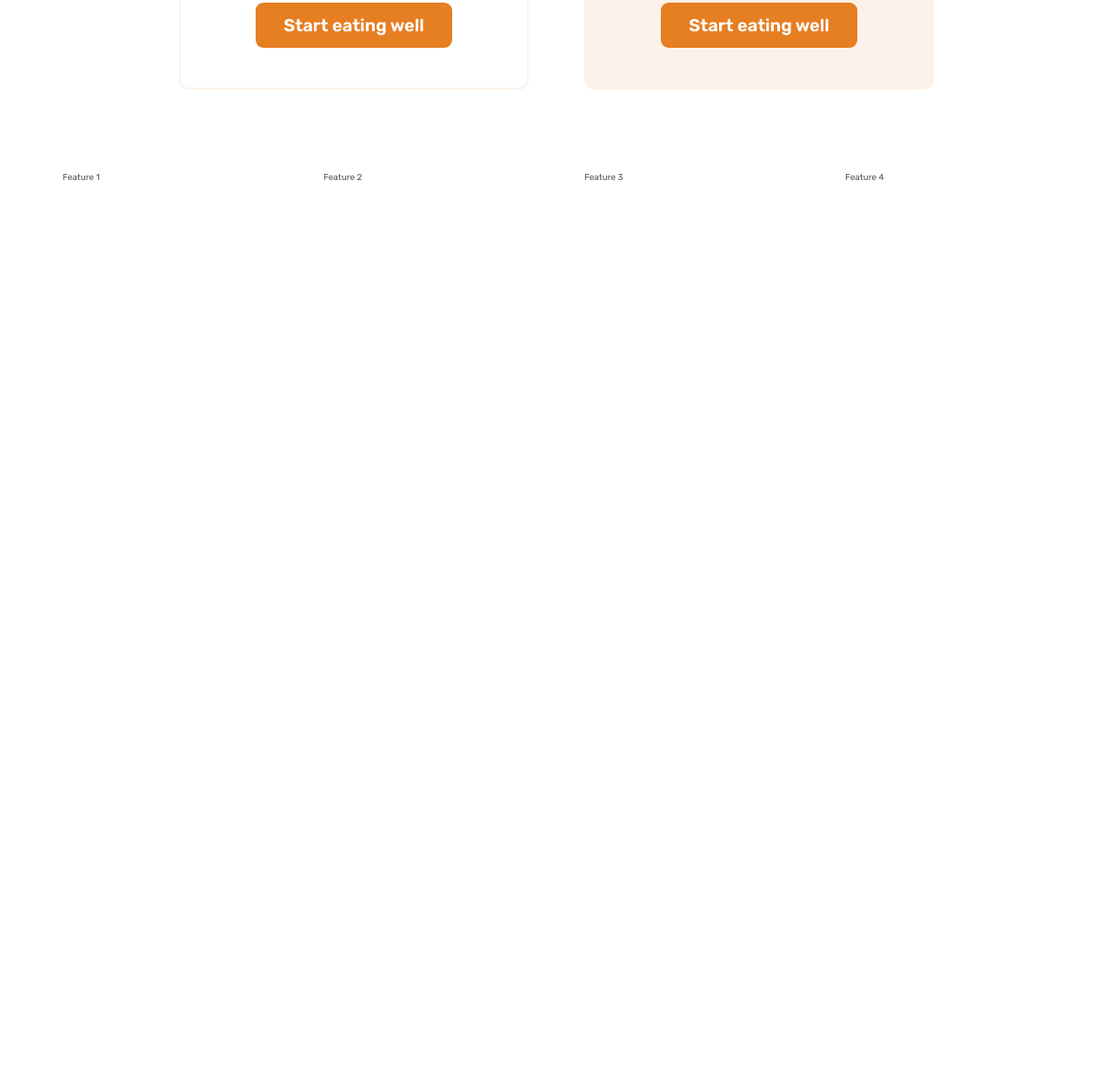
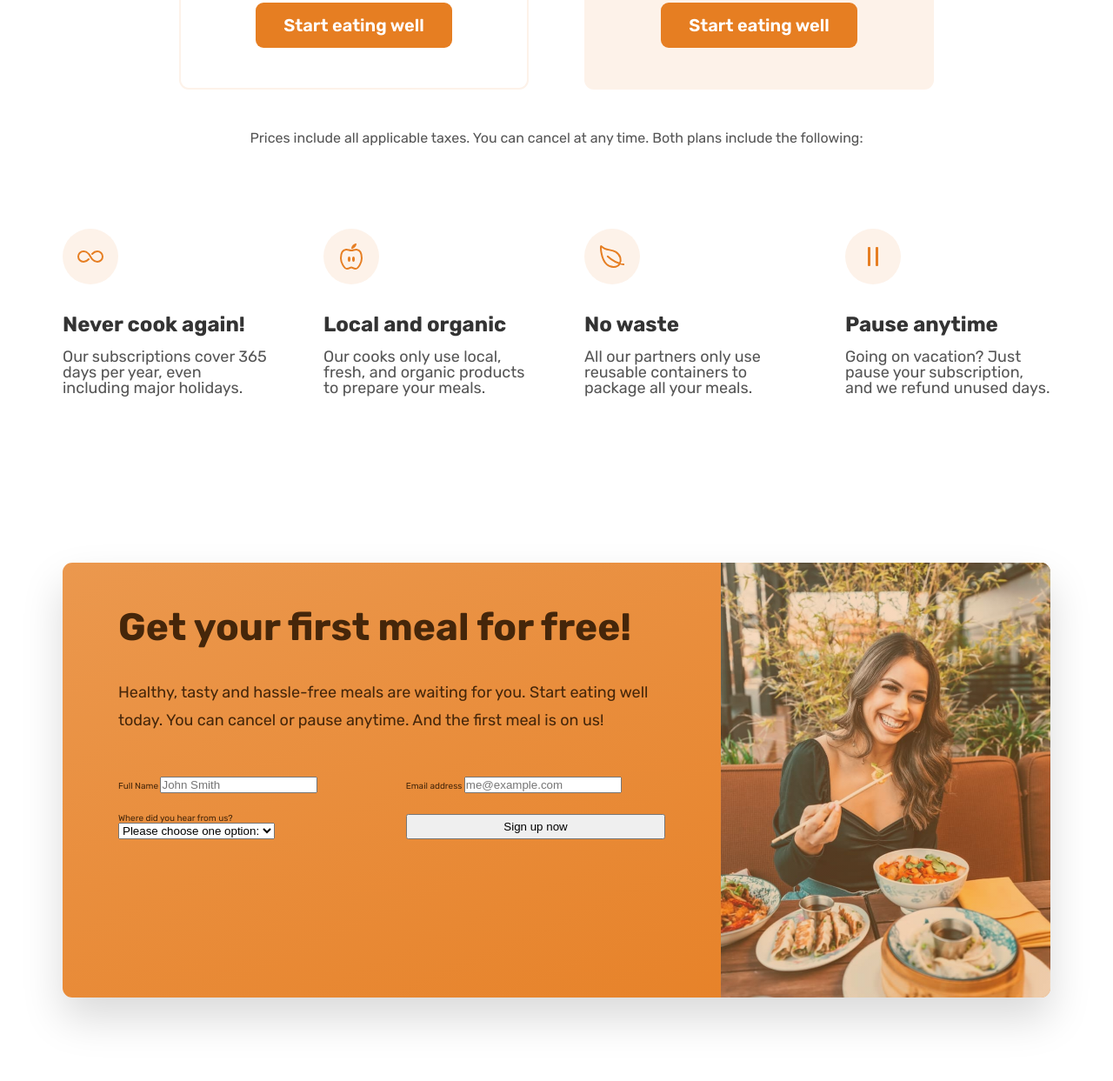
Before and after one commit to edicitaku/Omniford-Desktop-project, a plain HTML site: page index.html in a window 1280 px wide. Shown: the part 5407-6650 px from the top of the page at 87% size. Before the commit the page ends 5712 px from the top, so only its background shows below. Drawn offline with nearby package versions, Linux system fonts and the light colour scheme.

Commit message:
Finished Features section, Started CTA section

```diff
--- a/css/general.css
+++ b/css/general.css
@@ -26,6 +26,7 @@ Paragraph default: 1.6
 - Tints:
 #fdf2e9
 #fae5d3
+#eb984e
 
 - Shades: #cf711f
 - Accents:
@@ -36,6 +37,8 @@ Paragraph default: 1.6
 #333
 
 --- 05 SHADOWS
+
+box-shadow: 0 2.4rem 4.8rem rgba(0, 0, 0, 0.075);
 
 --- 06 BORDER-RADIUS
 
--- a/css/style.css
+++ b/css/style.css
@@ -435,3 +435,84 @@
     text-align: center;
     margin-top: 4.8rem;
 }
+
+.plan-details {
+    font-size: 1.6rem;
+    line-height: 1.6rem;
+    text-align: center;
+}
+
+.feature-icon {
+    color: #e67e22;
+    height: 3.2rem;
+    width: 3.2rem;
+    background-color: #fdf2e9;
+    margin-bottom: 3.2rem;
+    padding: 1.6rem;
+    border-radius: 50%;
+}
+
+.feature-title {
+    font-size: 2.4rem;
+    color: #333;
+    font-weight: 700;
+    margin-bottom: 1.6rem;
+}
+
+.feature-text {
+    font-size: 1.8rem;
+    line-height: 1.8rem;
+}
+
+/**************************************/
+/* CTA SECTION */
+/**************************************/
+
+.section-cta {
+    padding: 9.6rem 0;
+}
+
+.cta {
+    display: grid;
+    grid-template-columns: 2fr 1fr;
+    /* background-color: #e67e22; */
+    box-shadow: 0 2.4rem 4.8rem rgba(0, 0, 0, 0.15);
+    border-radius: 11px;
+
+    background-image: linear-gradient(to right bottom, #eb984e, #e67e22);
+    overflow: hidden;
+
+    /* temp */
+    height: 50rem;
+}
+
+.cta-text-box {
+    padding: 4.8rem 6.4rem 6.4rem 6.4rem;
+    color: #45260a;
+}
+
+.cta .heading-secondary {
+    color: #45260a;
+    margin-bottom: 3.2rem;
+}
+
+.cta-text {
+    font-size: 1.8rem;
+    line-height: 1.8;
+    margin-bottom: 4.8rem;
+}
+
+.cta-img-box {
+    background-image:
+        linear-gradient(to right bottom, rgb(235, 152, 78, 0.35), rgb(230, 126, 34, 0.35)),
+        url("../img/eating.jpg");
+    background-size: cover;
+    background-position: center;
+}
+
+.cta-form {
+    display: grid;
+    grid-template-columns: 1fr 1fr;
+    column-gap: 3.2rem;
+    row-gap: 2.4rem;
+}
--- a/index.html
+++ b/index.html
@@ -311,7 +311,7 @@
             <h2 class="heading-secondary">Eating well without breaking the bank</h2>
         </div>
 
-        <div class="container grid grid--2-cols">
+        <div class="container grid grid--2-cols margin-bottom-md">
             <div class="pricing-plan pricing-plan--starter">
                 <header class="plan-header">
                 <p class="plan-name">Starter</p>
@@ -369,13 +369,80 @@
             </div>
         </div>
 
-        <div class="container grid grid--4-cols">
-            <div class="feature">Feature 1</div>
-            <div class="feature">Feature 2</div>
-            <div class="feature">Feature 3</div>
-            <div class="feature">Feature 4</div>
+        <div class="container grid">
+            <aside class="plan-details">Prices include all applicable taxes. You can cancel at any time.
+                Both plans include the following:</aside>
         </div>
 
+        <div class="container grid grid--4-cols">
+            <div class="feature">
+                <ion-icon class="feature-icon" name="infinite-outline"></ion-icon>
+                <p class="feature-title">Never cook again!</p>
+                <p class="feature-text">Our subscriptions cover 365 days per year, even including major holidays.</p>
+            </div>
+
+            <div class="feature">
+                <ion-icon class="feature-icon" name="nutrition-outline"></ion-icon>
+                <p class="feature-title">Local and organic</p>
+                <p class="feature-text">Our cooks only use local, fresh, and organic products to prepare your meals.</p>
+            </div>
+
+            <div class="feature">
+                <ion-icon class="feature-icon" name="leaf-outline"></ion-icon>
+                <p class="feature-title">No waste</p>
+                <p class="feature-text">All our partners only use reusable containers to package all your meals.
+                </p>
+            </div>
+
+            <div class="feature">
+                <ion-icon class="feature-icon" name="pause-outline"></ion-icon>
+                <p class="feature-title">Pause anytime</p>
+                <p class="feature-text">Going on vacation? Just pause your subscription, and we refund unused days.
+                </p>
+            </div>
+        </div>
+    </section>
+
+    <section class="section-cta">
+        <div class="container">
+            <div class="cta">
+                <div class="cta-text-box">
+                    <h2 class="heading-secondary">Get your first meal for free!</h2>
+                    <p class="cta-text">Healthy, tasty and hassle-free meals are waiting for you. Start eating well today.
+                        You can cancel or pause anytime. And the first meal is on us!</p>
+
+                    <form class="cta-form" action="#">
+                        <div>
+                            <label for="full-name">Full Name</label>
+                            <input id="full-name" type="text" placeholder="John Smith" required />
+                        </div>
+
+                        <div>
+                            <label for="email">Email address</label>
+                            <input id="email" type="email" placeholder="me@example.com" required />
+                        </div>
+
+                        <div>
+                            <label for="select-where">Where did you hear from us?</label>
+                            <select id="select-where" required>
+                                <option value="">Please choose one option:</option>
+                                <option value="friends">Friends and family</option>
+                                <option value="youtube">YouTube video</option>
+                                <option value="podcast">Podcast</option>
+                                <option value="ad">Facebook ad</option>
+                                <option value="others">Others</option>
+                            </select>
+                        </div>
+
+                        <button class="btn">Sign up now</button>
+
+                        <!-- <input type="checkbox">
+                        <input type="number"> -->
+                    </form>
+                </div>
+                <div class="cta-img-box" role="img" aria-label="Woman enjoying food"></div>
+            </div>
+        </div>
     </section>
     </main>
 </body>
```
